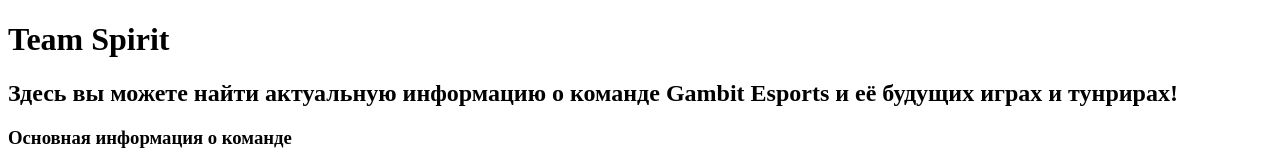
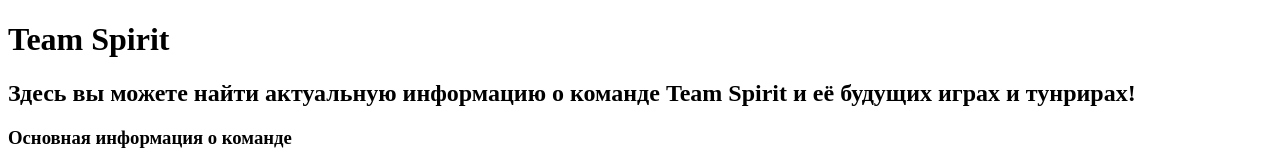
Before and after one commit to Sk0rT/year_projekt, a plain HTML site: page osn/index.html in a window 1280 px wide. Shown: the top 165 px of the page. Drawn offline with nearby package versions, Linux system fonts and the light colour scheme; files that its build step writes are made by us from their sources; a script that the page names is missing.

Commit message:
хихихиха

```diff
--- a/osn/index.html
+++ b/osn/index.html
@@ -15,7 +15,7 @@
         <div class="osnInfo">
             <h1>Team Spirit</h1>
             <h2>Здесь вы можете найти актуальную информацию о
-                команде Gambit Esports и её будущих играх и тунрирах! </h2>
+                команде Team Spirit и её будущих играх и тунрирах! </h2>
             <h3 class="info">Основная информация о команде</h3>
             <p> Team Spirit — российская мультигейминговая киберспортивная организация. Имеет составы по Dota 2,
                 Counter-Strike: Global Offensive и Hearthstone.
```
Also changed, not shown: index1.html (deleted).
